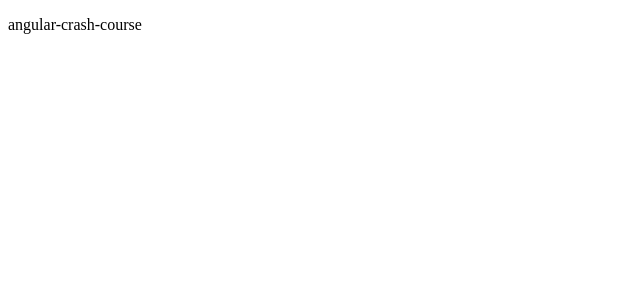
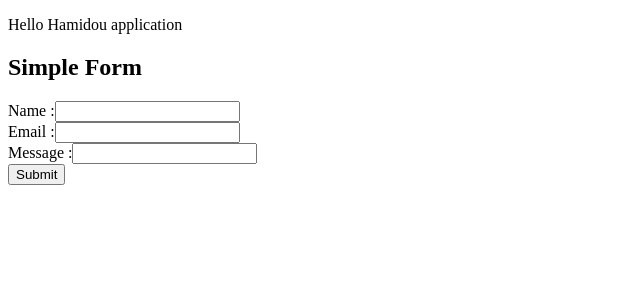
Before and after one commit to Hamidou-Woury-Ba/angular-crash-course, an Angular app: page / in a window 1280 px wide. Shown: the top 300 px of the page, without its empty margins (0-640 px from the left). Built offline with nearby package versions, Linux system fonts and the light colour scheme.

Commit message:
Ajout d'un component - formulaire - condition (if) - évènement - fonctions

```diff
--- a/src/app/app.component.html
+++ b/src/app/app.component.html
@@ -1,2 +1,3 @@
-<p> {{title}} </p>
+<p> Hello {{title}} </p>
+<app-my-first-comp></app-my-first-comp>
 <router-outlet />
--- a/src/app/app.component.ts
+++ b/src/app/app.component.ts
@@ -1,13 +1,14 @@
 import { Component } from '@angular/core';
 import { RouterOutlet } from '@angular/router';
+import { MyFirstCompComponent } from "./my-first-comp/my-first-comp.component";
 
 @Component({
   selector: 'app-root',
   standalone: true,
-  imports: [RouterOutlet],
+  imports: [RouterOutlet, MyFirstCompComponent],
   templateUrl: './app.component.html',
   styleUrl: './app.component.scss'
 })
 export class AppComponent {
-  title = 'angular-crash-course';
+  title = 'Hamidou application';
 }
--- /dev/null
+++ b/src/app/my-first-comp/my-first-comp.component.html
@@ -0,0 +1,25 @@
+<div class="form-container">
+    <h2>Simple Form</h2>
+    <form (ngSubmit)="onSubmit()">
+        <div class="form-group">
+            <label for="name">Name :</label>
+            <input type="text" id="name" [(ngModel)]="name" name="name" required>
+        </div>
+        <div class="form-group">
+            <label for="email">Email :</label>
+            <input type="email" id="email" [(ngModel)]="email" name="email" required>
+        </div>
+        <div class="form-group">
+            <label for="message">Message :</label>
+            <input type="text" id="message" rows="4" [(ngModel)]="message" name="message" required>
+        </div>
+        <button type="submit">Submit</button>
+    </form>
+
+    <div *ngIf="isSubmitted">
+        <h3>Form Data:</h3>
+        <p><strong>Name: {{ name }}</strong></p>
+        <p><strong>Email: {{ email }} </strong></p>
+        <p><strong>Message: {{ message }} </strong></p>
+    </div>
+</div>
--- /dev/null
+++ b/src/app/my-first-comp/my-first-comp.component.ts
@@ -0,0 +1,21 @@
+import { CommonModule } from '@angular/common';
+import { Component } from '@angular/core';
+import { FormsModule } from '@angular/forms';
+
+@Component({
+  selector: 'app-my-first-comp',
+  standalone: true,
+  imports: [FormsModule, CommonModule],
+  templateUrl: './my-first-comp.component.html',
+  styleUrl: './my-first-comp.component.scss'
+})
+export class MyFirstCompComponent {
+  name : String = '';
+  email : String = '';
+  message : String = '';
+  isSubmitted : boolean = false;
+
+  onSubmit() : void {
+    this.isSubmitted = true;
+  }
+}
```
Also changed, not shown: src/app/my-first-comp/my-first-comp.component.scss (added), 1 other file (tests, documents, lock files or other folders).
